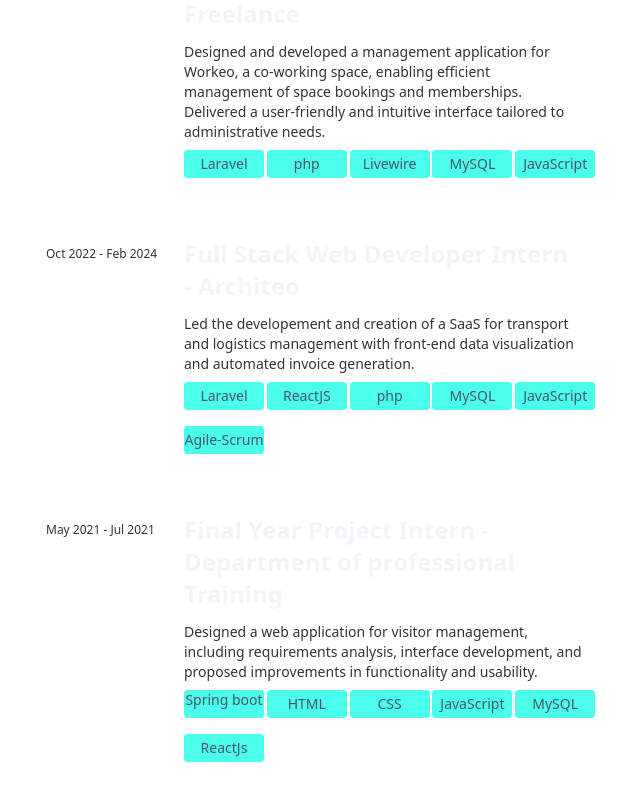
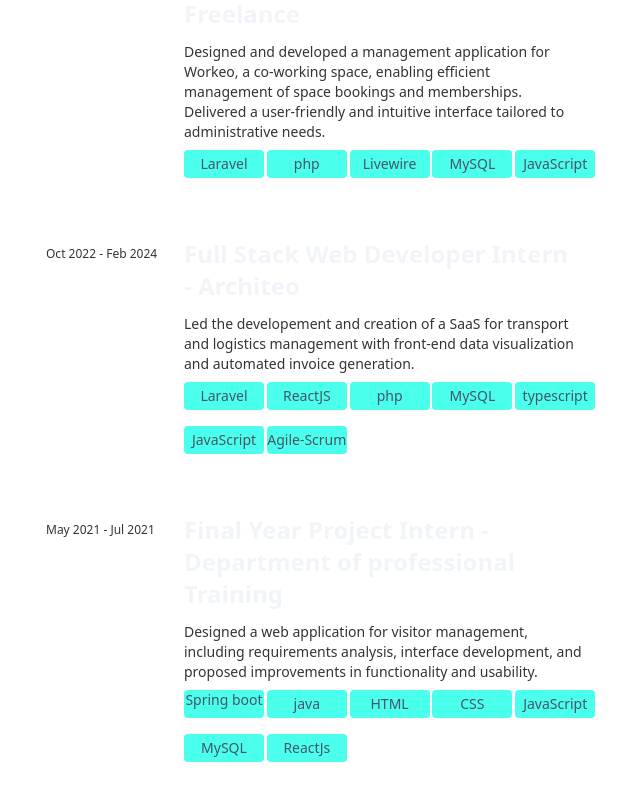
Before and after one commit to Hi-L0/my-portfolio, a Next.js app: page / in a window 1280 px wide. Shown: the part 1688-2488 px from the top of the page, without its empty margins (602-1242 px from the left). Built offline with nearby package versions, Linux system fonts and the light colour scheme.

Commit message:
added some additional tags in experiences data

```diff
--- a/src/data/experience/experience.ts
+++ b/src/data/experience/experience.ts
@@ -8,7 +8,7 @@ export const experiences:experienceType[]=[
             title: "Full Stack Developer",
             description: "Designed and developed a responsive website for a hotel, including a custom CMS for managing reservations and offers, enhancing user experience and staff satisfaction.",
             project_url: "//villa-amma.com",
-            tech_used: ["NextJS", "Laravel","php", "JavaScript", "HTML", "CSS", "MySQL", "tailwindCSS"," Framer motion"]
+            tech_used: ["NextJS", "Laravel","php", "JavaScript", "typescript","HTML", "CSS", "MySQL", "tailwindCSS","Framer motion"]
         }
     },
     {
@@ -56,7 +56,7 @@ export const experiences:experienceType[]=[
             title: "Full Stack Web Developer Intern",
             description: "Led the developement and creation of a SaaS for transport and logistics management with front-end data visualization and automated invoice generation.",
             project_url: "#",
-            tech_used: ["Laravel", "ReactJS","php", "MySQL", "JavaScript", "Agile-Scrum"]
+            tech_used: ["Laravel", "ReactJS","php", "MySQL","typescript", "JavaScript", "Agile-Scrum"]
         }
     },
     {
@@ -68,7 +68,7 @@ export const experiences:experienceType[]=[
             title: "Final Year Project Intern",
             description: "Designed a web application for visitor management, including requirements analysis, interface development, and proposed improvements in functionality and usability.",
             project_url: "#",
-            tech_used: ["Spring boot", "HTML", "CSS", "JavaScript", "MySQL","ReactJs"]
+            tech_used: ["Spring boot","java" , "HTML", "CSS", "JavaScript", "MySQL","ReactJs"]
         }
     }
 ]
```
